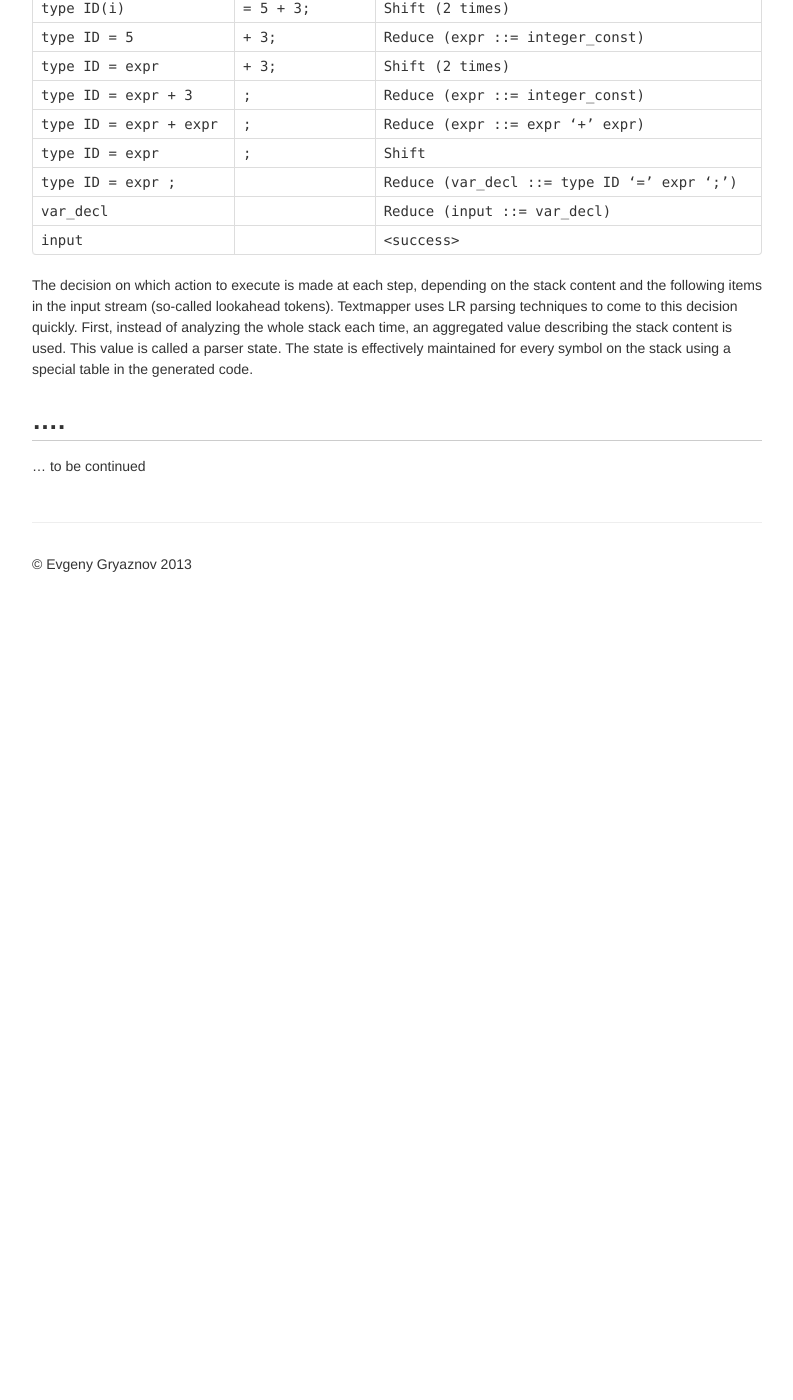
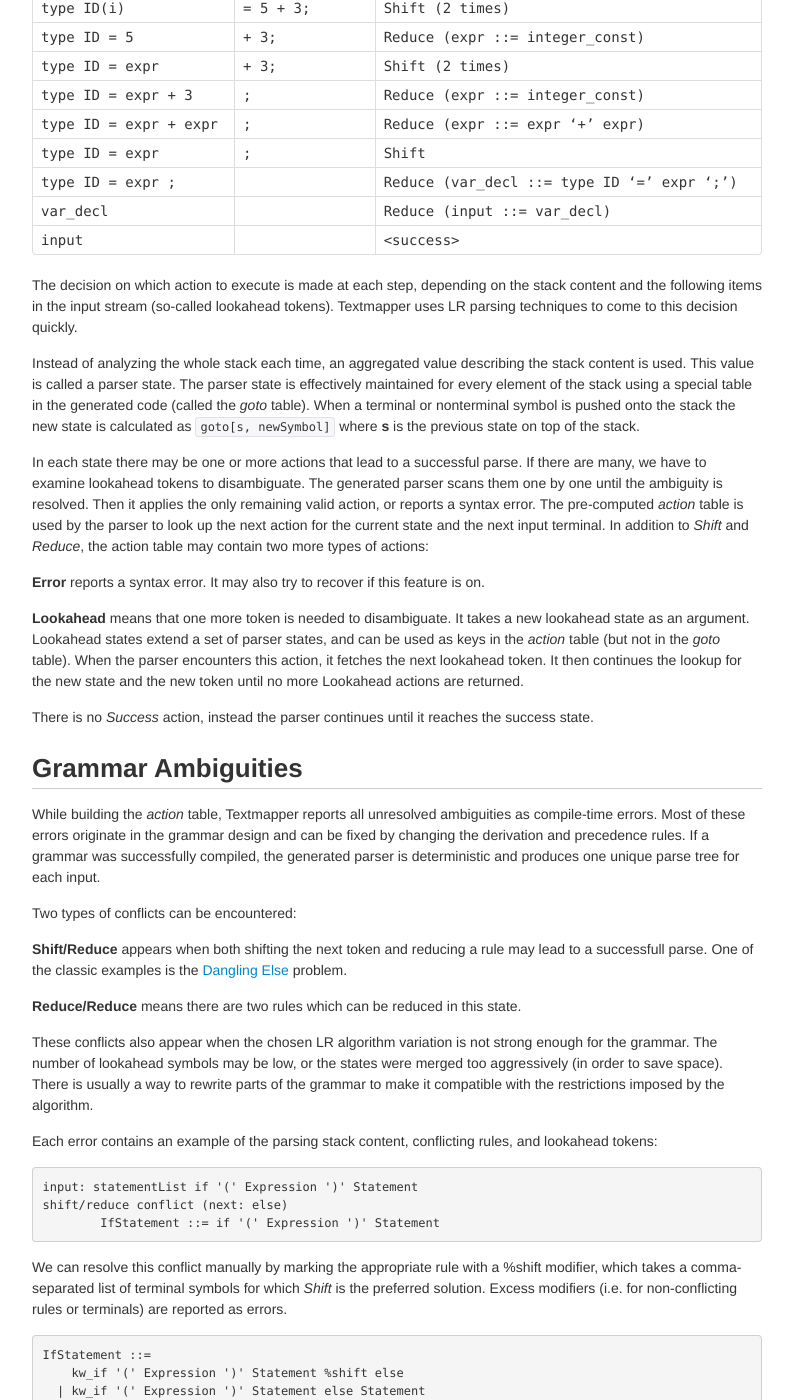
Before and after one commit to inspirer/textmapper, a Jekyll site: the page built from documentation.md, in a window 1280 px wide and 1400 px high, scrolled down 11726 px. Shown: the whole window, without its empty margins (243-1036 px from the left). Built offline with Jekyll 4.4.1, drawn with Linux system fonts in a browser that asks for light colours; before the commit the page ends 12356 px from its top, so only the background shows below that; some of the changed text lies outside the part shown.

Commit message:
web-site: docs: grammar ambiguities, operator precedence

````diff
--- a/documentation.md
+++ b/documentation.md
@@ -441,7 +441,7 @@
 
 ## Parser Algorithm
 
-The generated parser is a [shift-reduce parser](http://en.wikipedia.org/wiki/Shift-reduce_parser). It builds a parse tree from the leaves upwards by scanning the input left-to-right. The processed part of the input is stored as a set of partially parsed trees in a stack. Initially the stack (called the parsing stack) is empty and in the end it contains the only parse tree for the whole input (if parsing succeeded). The stack is also used to maintain the associated attributes for each symbol (like values and locations). The parser proceeds step-by-step by applying one of two simple actions:
+The generated parser is a [shift-reduce parser](http://en.wikipedia.org/wiki/Shift-reduce_parser). It builds a parse tree from the leaves upwards by scanning the input left-to-right. The processed part of the input is stored as a set of partially parsed trees in a stack. Initially the stack (called the parsing stack) is empty, and in the end it contains the only parse tree for the whole input (if parsing succeeded). The stack is also used to maintain the associated attributes for each symbol (like values and locations). The parser proceeds step-by-step by applying one of two simple actions:
 
 **Shift** takes the next token from the input stream and pushes it onto the parsing stack.
 
@@ -465,7 +465,77 @@
 | var_decl                |               | Reduce (input ::= var_decl) |
 | input                   |               | \<success\> |
 
-The decision on which action to execute is made at each step, depending on the stack content and the following items in the input stream (so-called lookahead tokens). Textmapper uses LR parsing techniques to come to this decision quickly. First, instead of analyzing the whole stack each time, an aggregated value describing the stack content is used. This value is called a parser state. The state is effectively maintained for every symbol on the stack using a special table in the generated code.
+The decision on which action to execute is made at each step, depending on the stack content and the following items in the input stream (so-called lookahead tokens). Textmapper uses LR parsing techniques to come to this decision quickly.
+
+Instead of analyzing the whole stack each time, an aggregated value describing the stack content is used. This value is called a parser state. The parser state is effectively maintained for every element of the stack using a special table in the generated code (called the *goto* table). When a terminal or nonterminal symbol is pushed onto the stack the new state is calculated as ```goto[s, newSymbol]``` where **s** is the previous state on top of the stack.
+
+In each state there may be one or more actions that lead to a successful parse. If there are many, we have to examine lookahead tokens to disambiguate. The generated parser scans them one by one until the ambiguity is resolved. Then it applies the only remaining valid action, or reports a syntax error. The pre-computed *action* table is used by the parser to look up the next action for the current state and the next input terminal. In addition to *Shift* and *Reduce*, the action table may contain two more types of actions:
+
+**Error** reports a syntax error. It may also try to recover if this feature is on.
+
+**Lookahead** means that one more token is needed to disambiguate. It takes a new lookahead state as an argument. Lookahead states extend a set of parser states, and can be used as keys in the *action* table (but not in the *goto* table). When the parser encounters this action, it fetches the next lookahead token. It then continues the lookup for the new state and the new token until no more Lookahead actions are returned.
+
+There is no *Success* action, instead the parser continues until it reaches the success state.
+
+## Grammar Ambiguities
+
+While building the *action* table, Textmapper reports all unresolved ambiguities as compile-time errors. Most of these errors originate in the grammar design and can be fixed by changing the derivation and precedence rules. If a grammar was successfully compiled, the generated parser is deterministic and produces one unique parse tree for each input.
+
+Two types of conflicts can be encountered:
+
+**Shift/Reduce** appears when both shifting the next token and reducing a rule may lead to a successfull parse. One of the classic examples is the [Dangling Else](http://en.wikipedia.org/wiki/Dangling_else) problem.
+
+**Reduce/Reduce** means there are two rules which can be reduced in this state.
+
+These conflicts also appear when the chosen LR algorithm variation is not strong enough for the grammar. The number of lookahead symbols may be low, or the states were merged too aggressively (in order to save space). There is usually a way to rewrite parts of the grammar to make it compatible with the restrictions imposed by the algorithm.
+
+Each error contains an example of the parsing stack content, conflicting rules, and lookahead tokens:
+
+	input: statementList if '(' Expression ')' Statement
+	shift/reduce conflict (next: else)
+    	IfStatement ::= if '(' Expression ')' Statement
+
+We can resolve this conflict manually by marking the appropriate rule with a %shift modifier, which takes a comma-separated list of terminal symbols for which *Shift* is the preferred solution. Excess modifiers (i.e. for non-conflicting rules or terminals) are reported as errors.
+
+	IfStatement ::=
+	    kw_if '(' Expression ')' Statement %shift else
+	  | kw_if '(' Expression ')' Statement else Statement
+	;
+
+The rule modifier should be used with care, as it may silently resolve more conflicts than you expect. A good practice is to limit its usages to well-studied cases only.
+
+## Operator Precedence
+
+Mathematical expressions appear in many languages and every language defines its own order in which parts of an expression are evaluated. For example, without parentheses, multiplication is usually done before addition. From the parsing point of view, it does make sense to have an AST that reflects the chosen operator precedence, i.e. operators with higher precedence are reduced first, and remain closer to the leaves in the AST. This allows us to evaluate an expression using a simple recursive tree traversal.
+
+For operators of the same precedence, the order of execution remains unclear. For example, ```a+b+c``` can be interpreted either as ```(a+b)+c```, or ```a+(b+c)```. We may resolve it by defining an operator as left-associative (operations are grouped left-to-right), right-associative, or non-associative. Non-associative operators produce a syntax error when applied to a term of the same precedence (e.g. a range operator is non-associative ```1..100```).
+
+The following grammar snippet produces a bunch of **Shift/Reduce** conflicts. Obviously, without precedences and associativities, there are multiple ways to parse any complex expression.
+
+	expr ::=
+	     IntegerConstant
+	   | expr '+' expr
+	   | expr '*' expr
+	;
+
+We can rewrite it so that operator priorities and associativities are encoded in the grammar. The rewritten grammar would look like this:
+
+	expr ::=
+	    plus_expr ;
+
+	plus_expr ::=
+	    mult_expr | plus_expr '+' mult_expr ;
+
+	mult_expr ::=
+		IntegerConstant | mult_expr '*' IntegerConstant ;
+
+It is heavy, verbose, and requires many excess reductions (every single constant passes its way through all nonterminals).
+....
+
+	input: MethodHeader '{' expr '+' expr
+	shift/reduce conflict (next: '+', '*')
+	    expr ::= expr '+' expr
+
 
 ## ....
 
````
